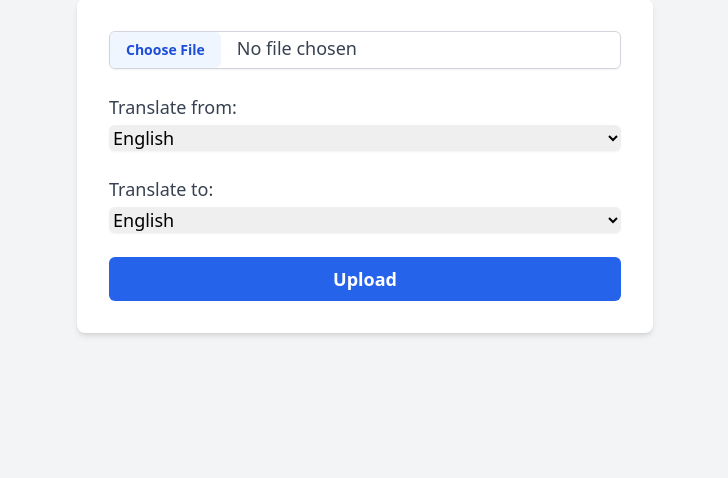
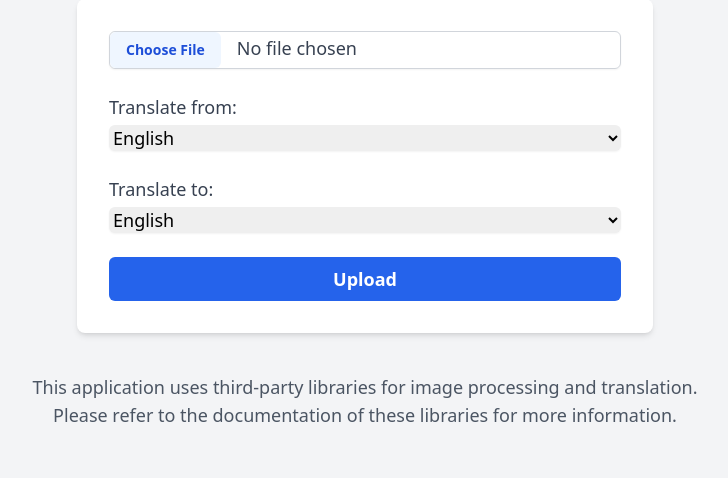
Before and after one commit to SppEric/ggl-trnslt, a Flask app: page / in a window 1280 px wide. Shown: the part 221-699 px from the top of the page, without its empty margins (275-1003 px from the left). Run offline with Flask 2, Linux system fonts and the light colour scheme; some libraries are stand-ins or nearby versions.

Commit message:
Update upload.html

```diff
--- a/code/templates/upload.html
+++ b/code/templates/upload.html
@@ -115,6 +115,13 @@
             <span class="ml-2 text-sm sm:text-base lg:text-lg text-blue-600 font-medium">Processing...</span>
           </div>
     </form>
+
+
+    <!-- Add Disclaimer of Use of Third Party Libraries-->
+    <div class="mt-6 sm:mt-8 lg:mt-10 text-sm sm:text-base lg:text-lg text-gray-600">
+        <p class="text-center">This application uses third-party libraries for image processing and translation.</p>
+        <p class="text-center">Please refer to the documentation of these libraries for more information.</p>
+    </div>
 </body>
 
 </html>
```
